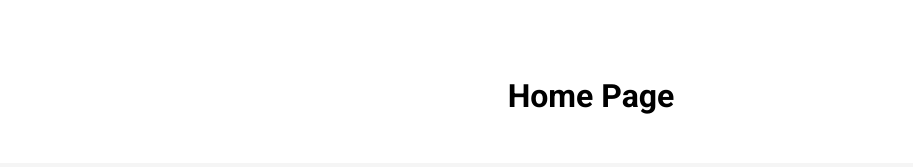
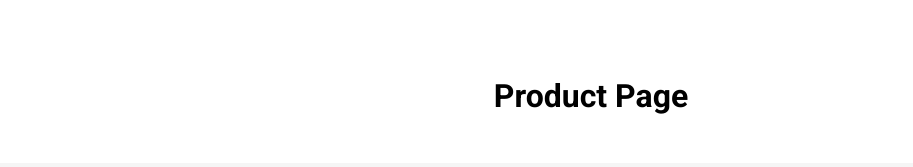
Before and after one commit to ryousiff/web-pro, a plain HTML site: page Pages/makingof.html in a window 1280 px wide. Shown: the part 4666-4833 px from the top of the page, without its empty margins (49-962 px from the left). Drawn offline with Linux system fonts and the light colour scheme.

Commit message:
product page

```diff
--- a/Pages/makingof.html
+++ b/Pages/makingof.html
@@ -62,7 +62,7 @@
            <p><span>1- [Search]</span> - in this section we have the search bar of the website. This is the main search bar of the discover page to search for products.</p>
            <p><span>2- [Product Item]</span> - This is the product item of the website. This is the main product item of the website, it is the first thing that the user sees when he visits the discover page. It contains a title, a subtitle and a button that redirect him to details of the product.</p>
         </div>
-        <h3 class="mockup_body_subtitle">Home Page</h3>
+        <h3 class="mockup_body_subtitle">Product Page</h3>
         <img src="../images/details.png" class="mockup_body_image" width="1500" height="900" alt="mockup" />
         <div class="mockup_body_content">
            <p><span>1- [Details]</span> - In this section we have the details of the product. This section contains the details of the product such as the name, the price, the description and the image of the product.</p>
```
